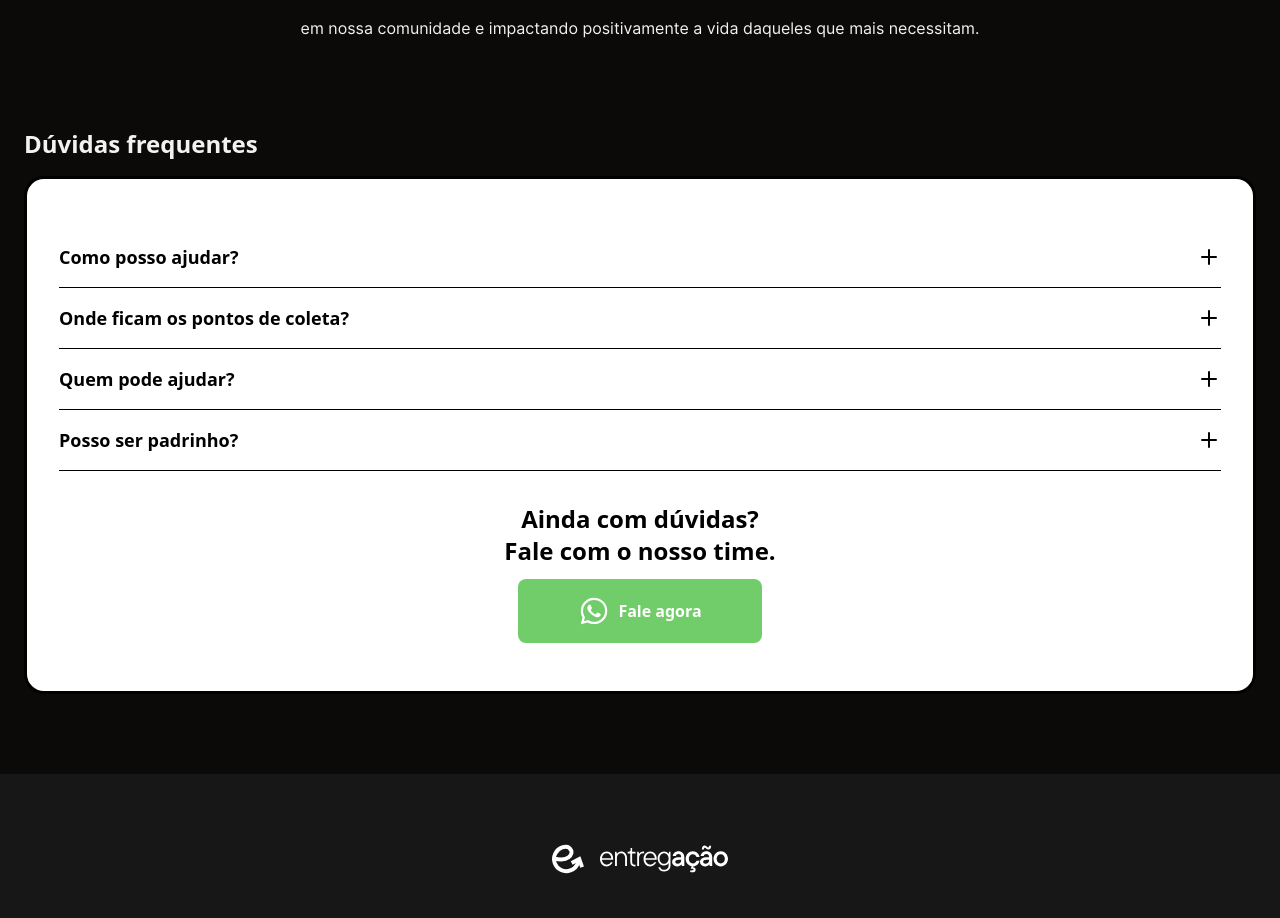
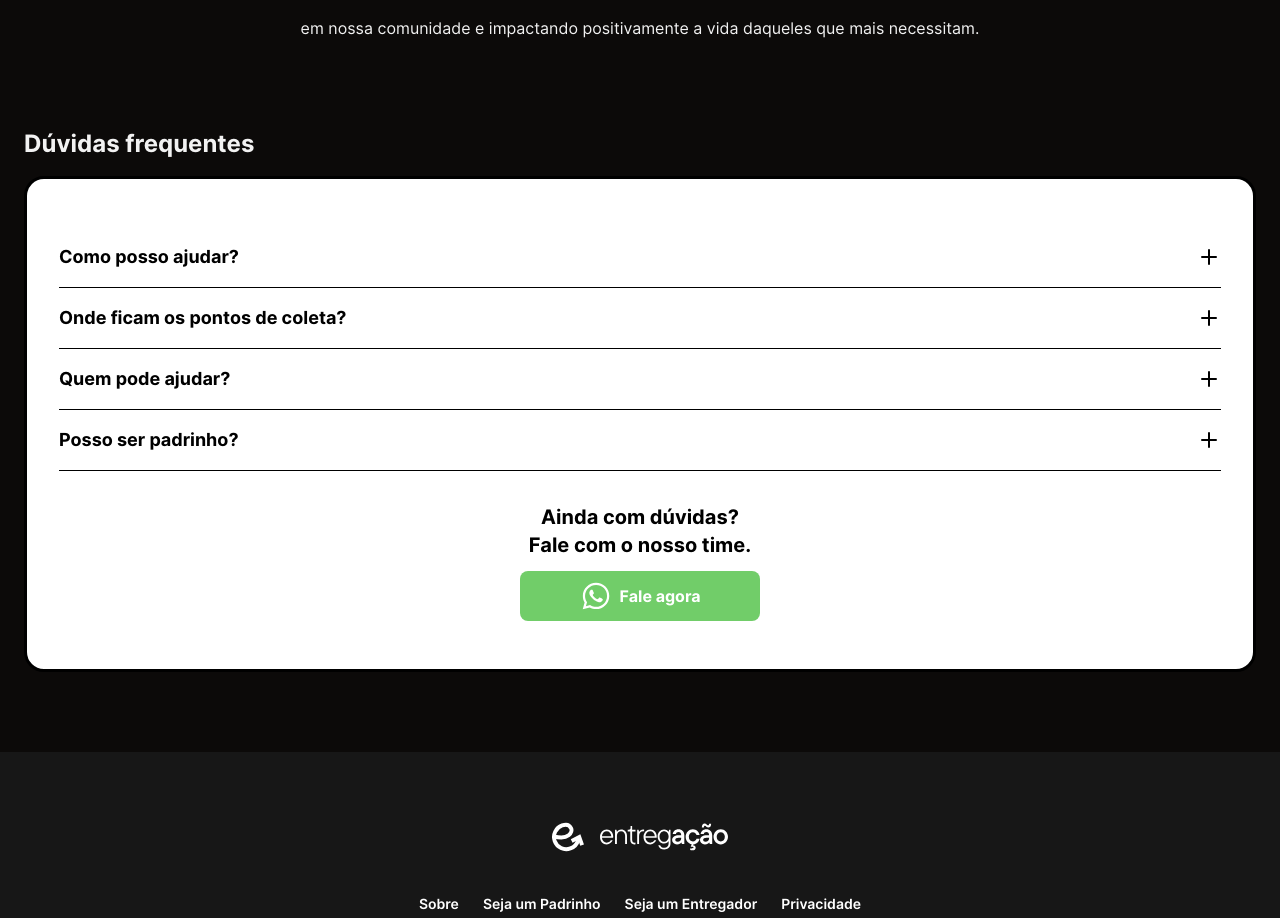
Before and after one commit to lucaoskaique/entregacao-app, a React (Vite) app: page / in a window 1280 px wide. Shown: the part 826-1744 px from the top of the page. Built offline with nearby package versions, Linux system fonts and the light colour scheme.

Commit message:
Alterações na fonte da seção faq e alteração das dimensões do botão fale agora, também na seção faq, para desktop

```diff
--- a/src/components/ui/faq.tsx
+++ b/src/components/ui/faq.tsx
@@ -44,7 +44,7 @@ export const FAQ = () => {
     <section
       id="faq"
       className="container py-20">
-      <h2 className="text-2xl md:text-4xl font-bold mb-4">
+      <h2 className="text-2xl md:text-4xl font-inter-bold mb-4">
         Dúvidas frequentes
       </h2>
 
@@ -59,7 +59,7 @@ export const FAQ = () => {
               value={value}
               className="border-b-[1px] border-black"
             >
-              <AccordionTrigger className="text-left text-lg font-bold">
+              <AccordionTrigger className="text-left text-lg font-inter-bold">
                 {question}
               </AccordionTrigger>
 
@@ -68,9 +68,9 @@ export const FAQ = () => {
           ))}
         </Accordion>
         <div className="flex flex-col items-center mt-8 gap-y-3">
-          <h3 className="font-bold text-2xl text-center">
+          <h3 className="font-inter-bold text-xl text-center">
             Ainda com dúvidas?<br />Fale com o nosso time.</h3>
-          <button className="px-[60px] bg-wppButton text-white text-base font-bold py-4 px-4 rounded-lg flex justify-center items-center gap-x-2">
+          <button className="px-[60px] bg-wppButton text-white text-base font-inter-bold py-4 px-4 rounded-lg flex justify-center items-center gap-x-2 table: px-[45px] py-[9px]">
             <WhatsappIcon />Fale agora
           </button>
         </div>
```
